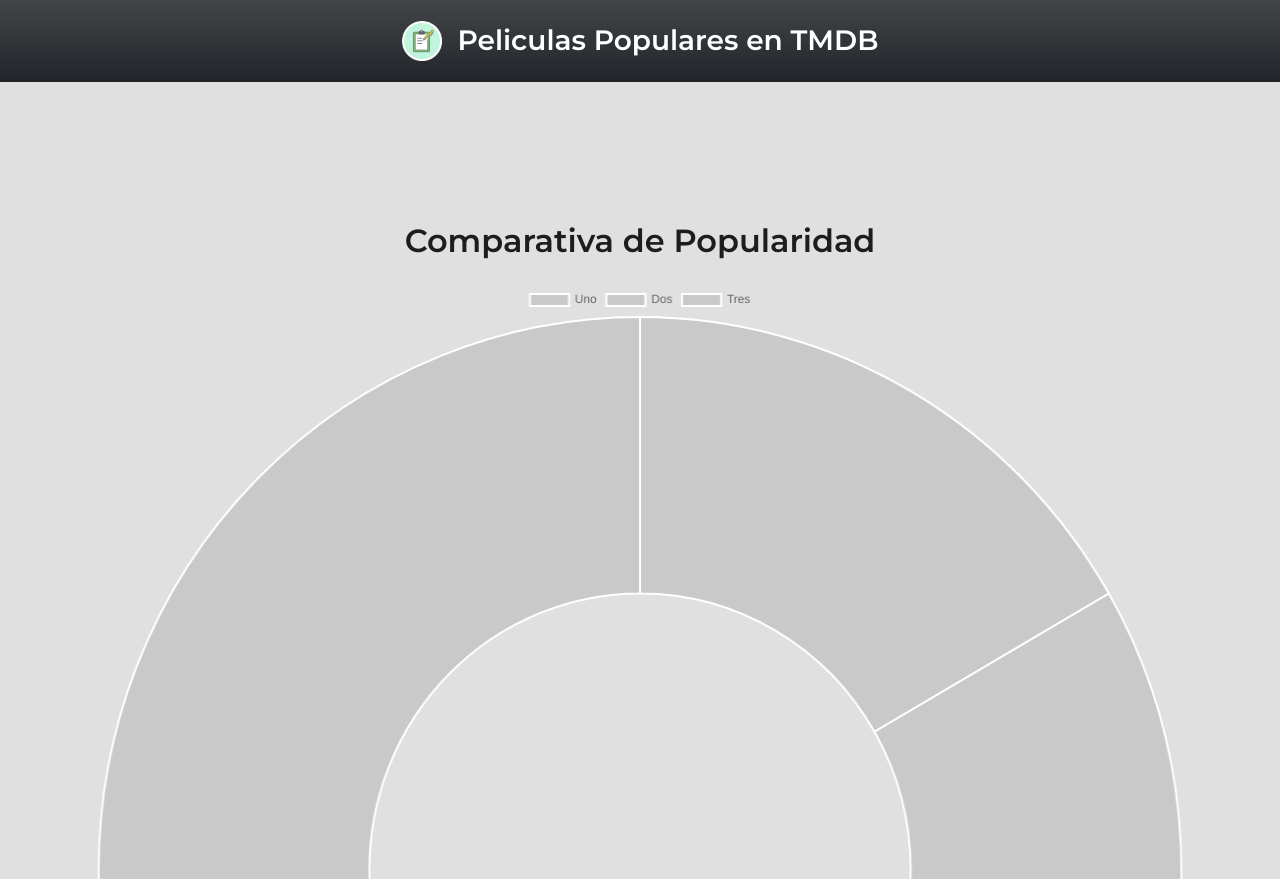
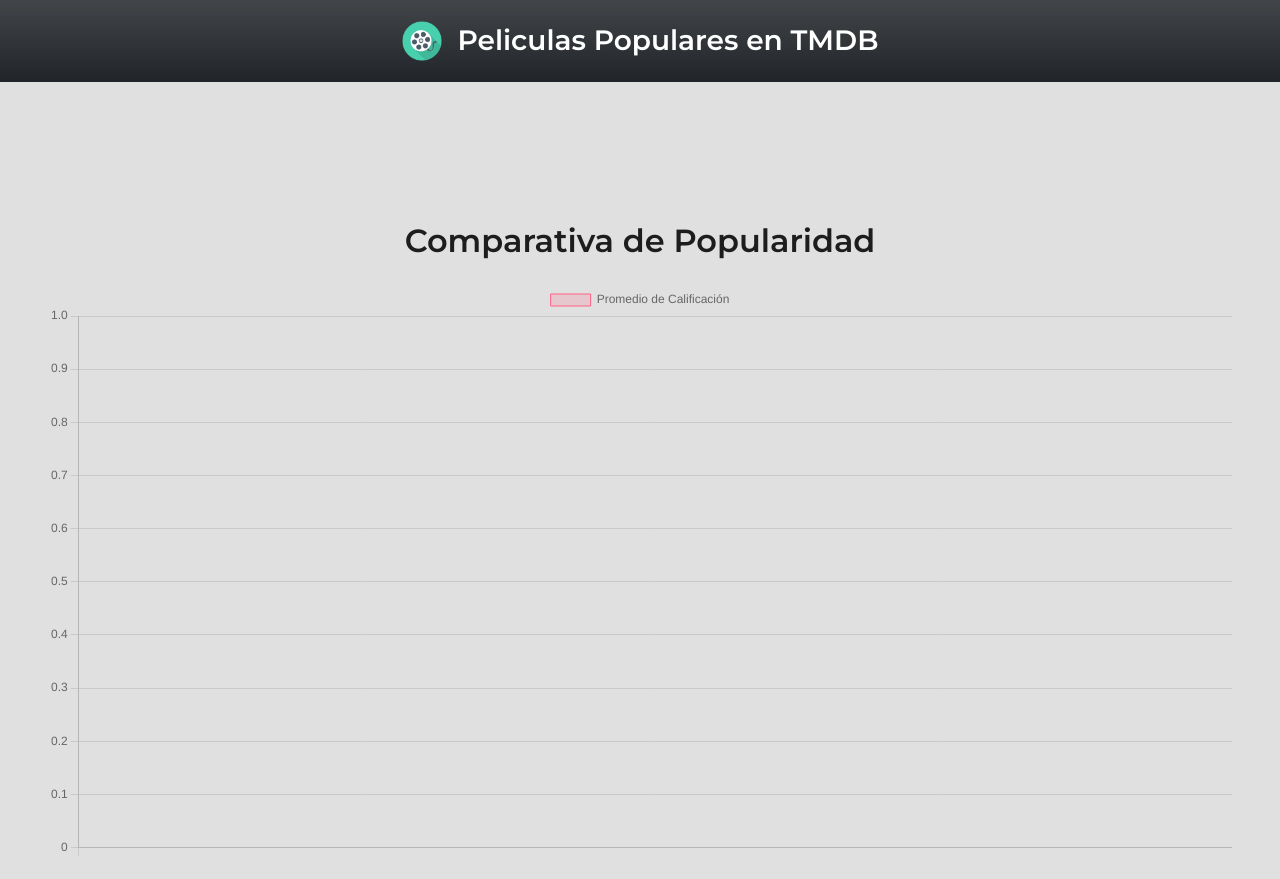
Before and after one commit to HugoRGO/Dashboard-Peliculas, a plain HTML site: page index.html in a window 1280 px wide. Shown: the top 879 px of the page. Drawn offline with nearby package versions, Linux system fonts and the light colour scheme; no server answers.

Commit message:
Commit 3

```diff
--- a/app.js
+++ b/app.js
@@ -29,6 +29,7 @@ const cargarPelis = async () => {
                 <div class="pelicula card text-white bg-dark bg-gradient">
                     <img class="poster" src="https://image.tmdb.org/t/p/w500/${pelicula.poster_path}" alt="${pelicula.title}" >
                     <h3 class="titulo mb-2 mx-2 fs-5">${pelicula.title}</h3>
+                    <h6 class="titulo mb-2 mx-2 fs-5 fw-0">${pelicula.release_date}</h6>
                 </div>
                 `
             });
--- a/chart.js
+++ b/chart.js
@@ -1,16 +1,37 @@
-const imprimirGrafica = () => {
-    renderModelsChart();
-}
 
-const renderModelsChart = () => {
-    const data = {
-        labels: ['Uno','Dos','Tres'],
+
+const ctx = document.getElementById('myChart').getContext('2d');
+const myChart = new Chart(ctx, {
+    type: 'bar',
+    data: {
+        labels: [''],
         datasets: [{
-            data: [10, 20, 30]
+            label: 'Promedio de Calificación',
+            data: [],
+            backgroundColor: [
+                'rgba(255, 99, 132, 0.2)',
+                'rgba(54, 162, 235, 0.2)',
+                'rgba(255, 206, 86, 0.2)',
+                'rgba(75, 192, 192, 0.2)',
+                'rgba(153, 102, 255, 0.2)',
+                'rgba(255, 159, 64, 0.2)'
+            ],
+            borderColor: [
+                'rgba(255, 99, 132, 1)',
+                'rgba(54, 162, 235, 1)',
+                'rgba(255, 206, 86, 1)',
+                'rgba(75, 192, 192, 1)',
+                'rgba(153, 102, 255, 1)',
+                'rgba(255, 159, 64, 1)'
+            ],
+            borderWidth: 1
         }]
+    },
+    options: {
+        scales: {
+            y: {
+                beginAtZero: true
+            }
+        }
     }
-
-    new Chart('grafica', {type: 'doughnut', data})
-}
-
-imprimirGrafica();
+});
--- a/index.html
+++ b/index.html
@@ -4,19 +4,20 @@
 	<meta charset="UTF-8">
 	<meta http-equiv="X-UA-Compatible" content="IE=edge">
 	<meta name="viewport" content="width=device-width, initial-scale=1.0">
+	<link rel="shortcut icon" href="Imagenes/IconoP.png" type="image/x-icon">
 	<link rel="preconnect" href="https://fonts.googleapis.com">
 	<link rel="preconnect" href="https://fonts.gstatic.com" crossorigin>
 	<link href="https://fonts.googleapis.com/css2?family=Montserrat:wght@600&display=swap" rel="stylesheet">
 	<link href="https://cdn.jsdelivr.net/npm/bootstrap@5.2.0/dist/css/bootstrap.min.css" rel="stylesheet" integrity="sha384-gH2yIJqKdNHPEq0n4Mqa/HGKIhSkIHeL5AyhkYV8i59U5AR6csBvApHHNl/vI1Bx" crossorigin="anonymous">
 	<link rel="stylesheet" href="styles.css">
-	<title>Sitio de peliculas</title>
+	<title>Populares en TMDB</title>
 </head>
 <body>
 	<header>
 		<nav class="navbar navbar-hover-light navbar-dark navbar-expand-lg bg-dark bg-gradient p-3">
             <div class="container-fluid d-flex justify-content-center align-items-center">
                 <a class="navbar-brand d-flex justify-content-center align-items-center" href="#">
-                    <img src="Imagenes/Formato.png" alt="Logo" width="40" height="40" class="d-inline-block align-items-center mx-3">
+                    <img src="Imagenes/IconoP.png" alt="Logo" width="40" height="40" class="d-inline-block align-items-center mx-3">
                     <span class="h3 m-0 flex">Peliculas Populares en TMDB</span>
                 </a>
             </div>
@@ -27,7 +28,7 @@
 	</main>
 	<figure class="pb-5 px-5">
 		<h2 class="text-center pb-3 px-3">Comparativa de Popularidad</h2>
-		<canvas class="container" id="grafica"></canvas>
+		<canvas id="myChart"></canvas>
 	</figure>
 	<div class="paginacion bg-dark bg-gradient py-3">
 		<button id="btnAnterior">Anterior</button>
@@ -36,7 +37,7 @@
 	<footer></footer>
 	<script src="https://cdnjs.cloudflare.com/ajax/libs/Chart.js/3.9.1/chart.min.js"></script>
 	<script src="https://cdn.jsdelivr.net/npm/bootstrap@5.2.0/dist/js/bootstrap.bundle.min.js" integrity="sha384-A3rJD856KowSb7dwlZdYEkO39Gagi7vIsF0jrRAoQmDKKtQBHUuLZ9AsSv4jD4Xa" crossorigin="anonymous"></script>
+	<script src="app.js"></script>
 	<script src="chart.js"></script>
-	<script src="app.js"></script>
 </body>
 </html>
--- a/styles.css
+++ b/styles.css
@@ -23,6 +23,7 @@ body {
 .contenedor .pelicula {
 	text-align: center;
 }
+
 
 .contenedor .pelicula .poster {
 	width: 100%;
@@ -58,5 +59,5 @@ body {
 }
 
 .paginacion button:hover {
-	background: #137c32;
+	background: #137c4e;
 }
```
Also changed, not shown: Imagenes/Formato.png (deleted), Imagenes/IconoP.png (added).
